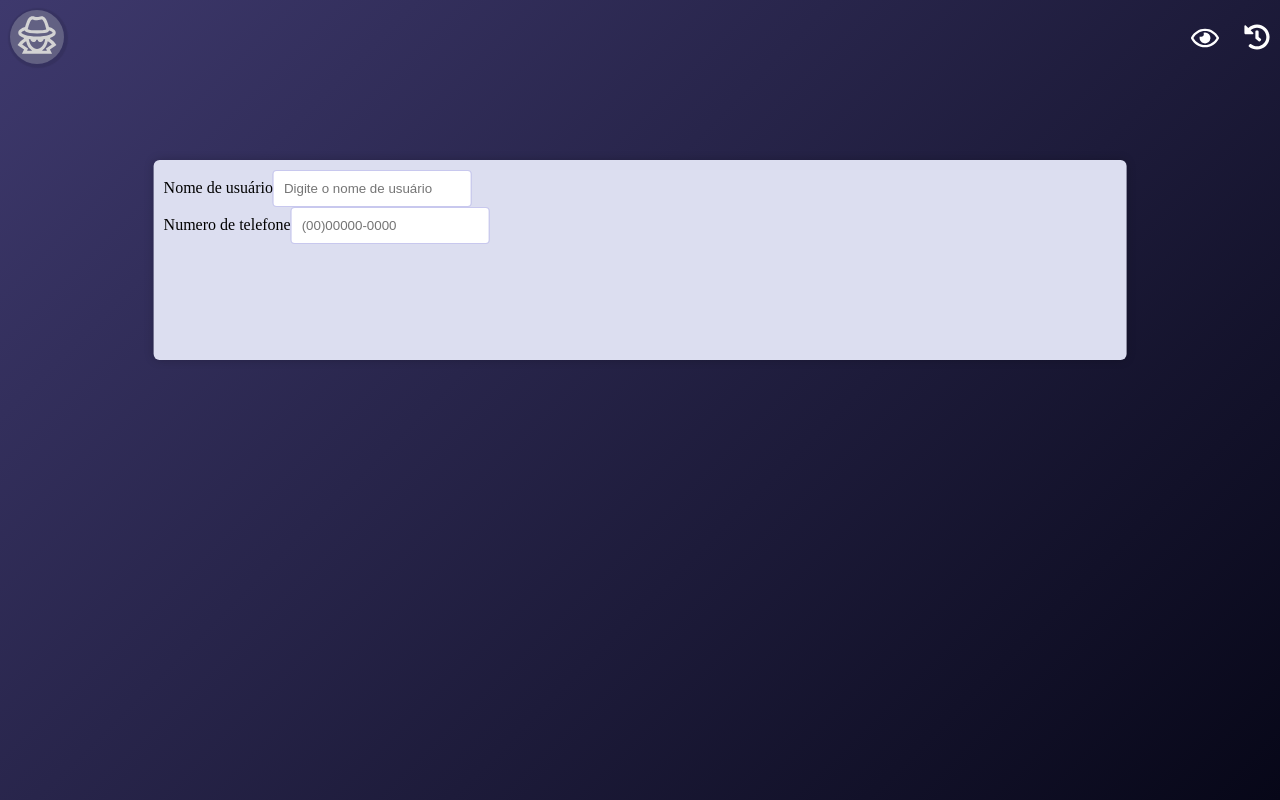
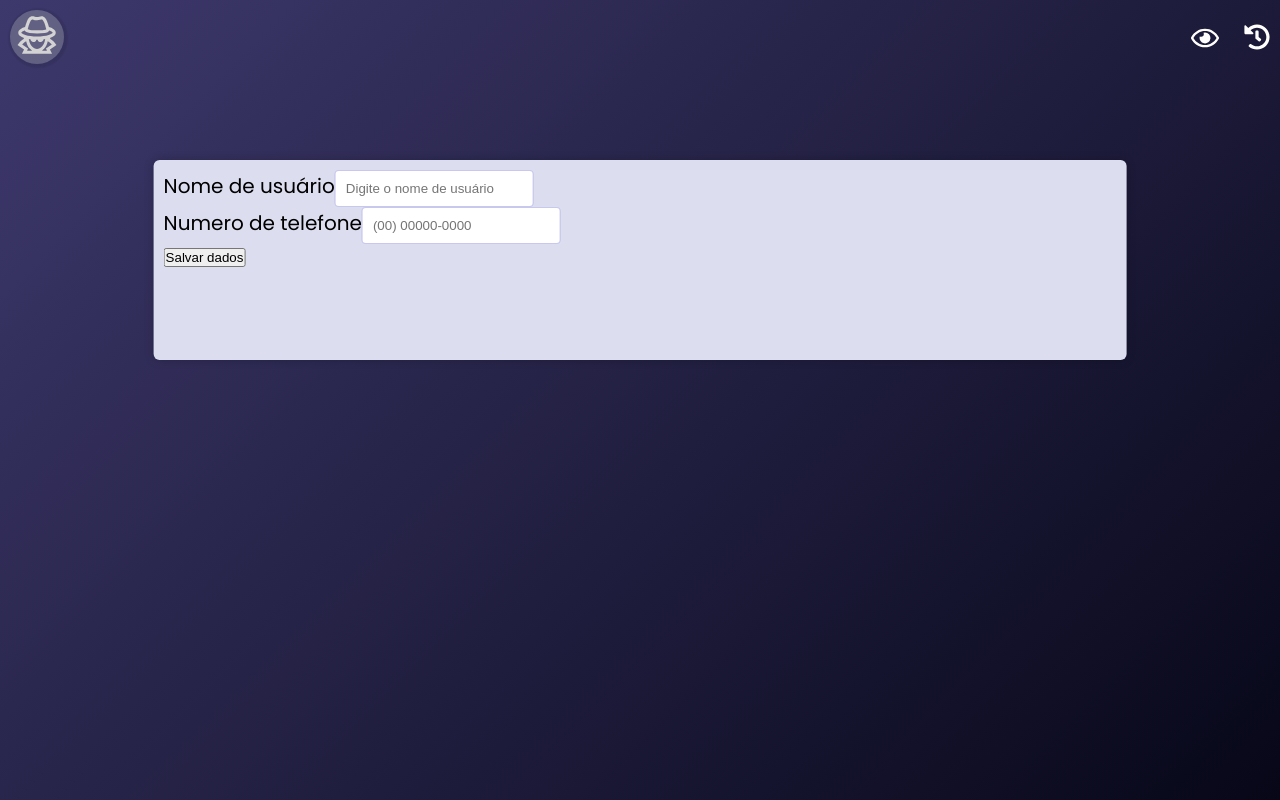
Before and after one commit to SantV7/invoice_manager, a React (Vite) app: page / in a window 1280 px wide. Both pictures are taken after a click on the element 37 px from the left and 37 px from the top of the page. Built offline with nearby package versions, Linux system fonts and the light colour scheme.

Commit message:
Adicionando verificação de número celular

```diff
--- a/src/components/header/Header.jsx
+++ b/src/components/header/Header.jsx
@@ -8,11 +8,21 @@ import { useState } from "react";
 
 const Header = () => {
   const [profileState, setProfileState] = useState(false)
+  const [eyeState, setEyeState] = useState(true)
+  const [phone, setPhone] = useState("")
+
+  const verifyTelNumber = (e) => {
+    let value = e.target.value
+
+    value = value.replace(/\D/g, "")
+
+    value = value.replace(/^(\d{2})(\d)/g, "($1) $2");
+    value = value.replace(/(\d{5})(\d)/, "$1-$2")
+    setPhone(value)
+
+  }
 
 
-
-
-    const [eyeState, setEyeState] = useState(true)
   return (
     <>
       <header className={styles.headerAcc}>
@@ -28,7 +38,11 @@ const Header = () => {
               <br />
 
               <label className={styles.label_data_profile} htmlFor="number_tell">Numero de telefone</label>
-              <input className={styles.data_user} type="number" name="number_tell" id="number_tell" placeholder="(00)00000-0000"/>
+              <input value={phone} maxLength={15} onChange={(verifyTelNumber)} className={styles.data_user} type="tel" name="number_tell" id="number_tell" placeholder="(00) 00000-0000"/>
+
+              <br />
+
+              <button id="save_data">Salvar dados</button>
             </div>
           : ''
         }
--- a/src/components/header/header.module.css
+++ b/src/components/header/header.module.css
@@ -15,14 +15,19 @@
     position: absolute;
     top: 160px;
     left: 50%;
+    font-family: poppins, Arial, Helvetica, sans-serif;
     transform: translateX(-50%);
+}
+
+.label_data_profile {
+    font-size: 20px;
 }
 
 .data_user {
     padding: 10px;
     border-radius: 4px;
     border: 1px solid rgba(68, 68, 196, 0.295);
-    color: white;
+
     outline: none;
     transition:  ease-in-out 0.39s;
 }
--- a/src/global.css
+++ b/src/global.css
@@ -1,3 +1,5 @@
+@import url('https://fonts.googleapis.com/css2?family=Poppins:ital,wght@0,100;0,200;0,300;0,400;0,500;0,600;0,700;0,800;0,900;1,100;1,200;1,300;1,400;1,500;1,600;1,700;1,800;1,900&display=swap');
+
 * {
     margin: 0;
     padding: 0;
```
